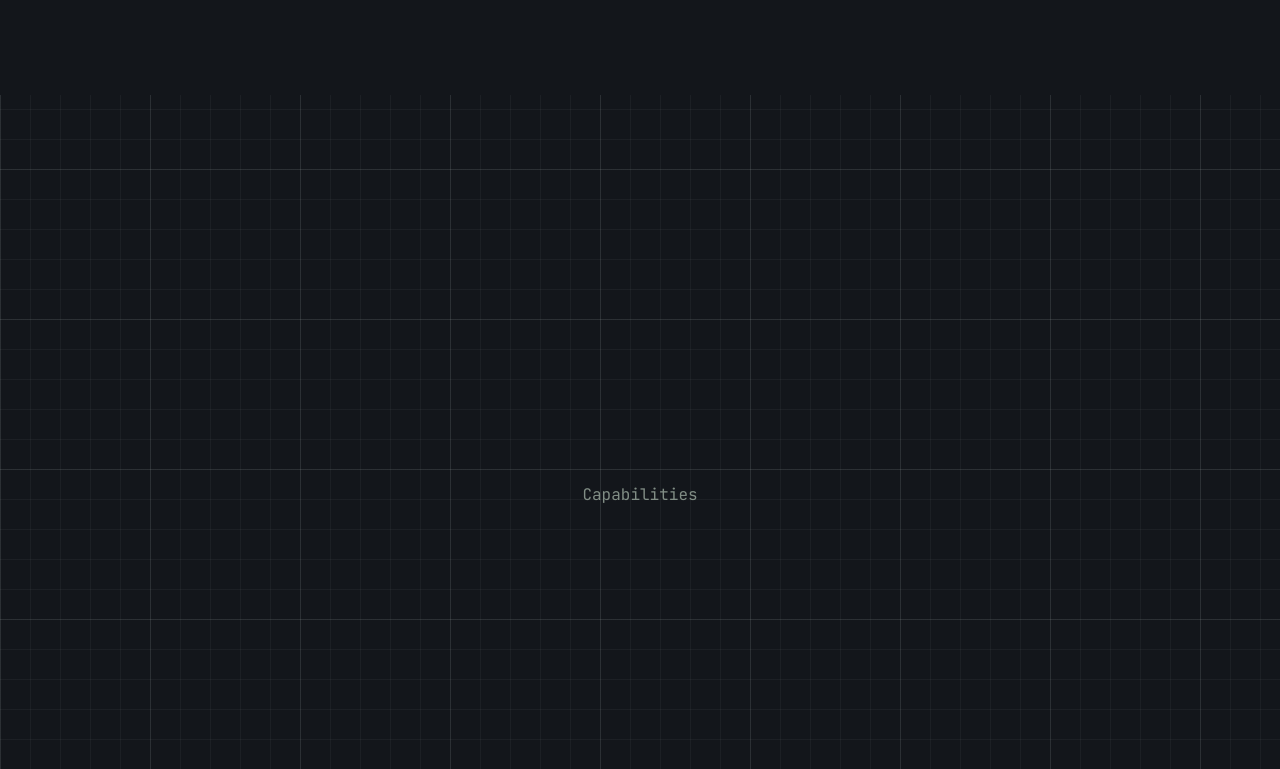
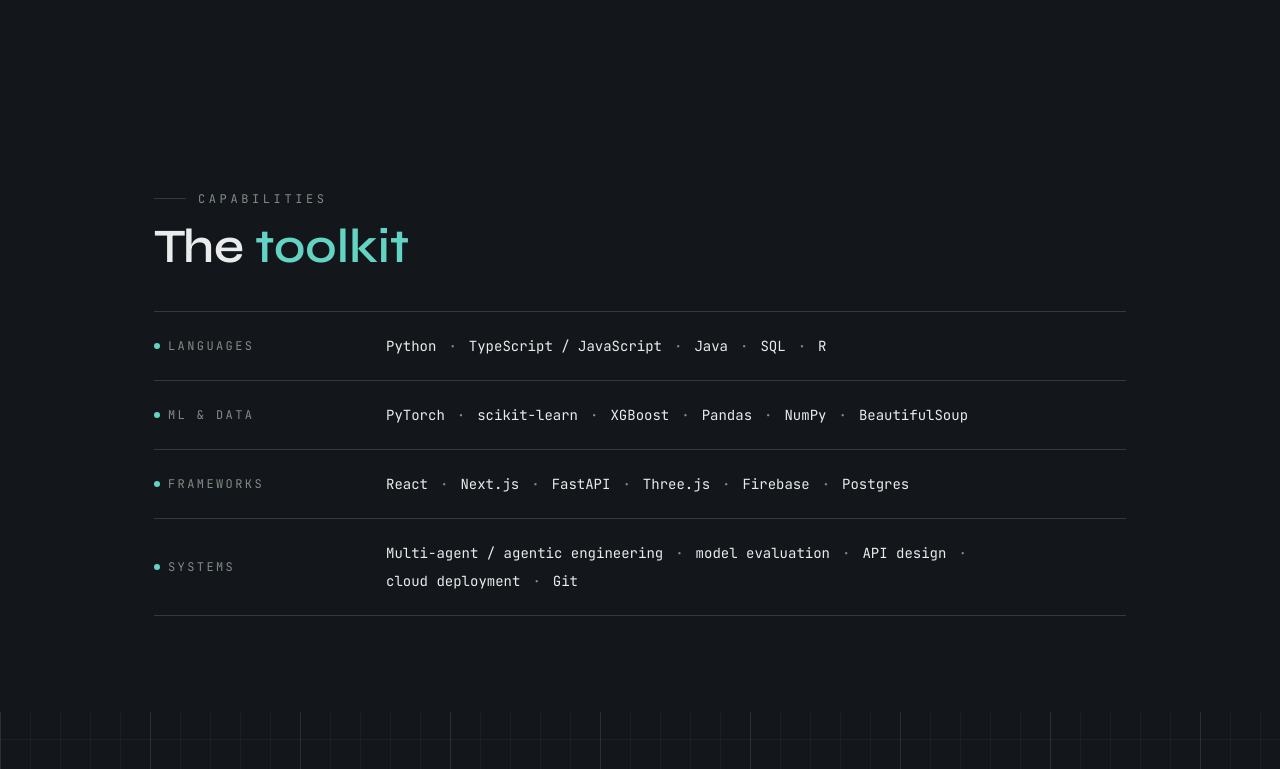
Before and after one commit to at350/personal-website, a React (Vite) app: page / in a window 1280 px wide. Shown: the part 1931-2700 px from the top of the page. Built offline with nearby package versions, Linux system fonts and the light colour scheme.

Commit message:
feat: capabilities spec-sheet schedule

```diff
--- a/src/components/Capabilities.tsx
+++ b/src/components/Capabilities.tsx
@@ -1,4 +1,41 @@
-// src/components/Capabilities.tsx (stub)
+import { motion } from 'framer-motion'
+import { capabilities } from '../data/content'
+
 export default function Capabilities() {
-  return <section id="toolkit" className="min-h-screen grid place-items-center font-mono text-muted">Capabilities</section>
+  return (
+    <section id="toolkit" className="bg-bg py-16 md:py-24">
+      <div className="mx-auto max-w-[1100px] px-6 md:px-10 lg:px-16">
+        <div className="mb-10">
+          <div className="mb-4 flex items-center gap-3">
+            <span className="h-px w-8 bg-stroke" />
+            <span className="font-mono text-xs uppercase tracking-[0.3em] text-muted">Capabilities</span>
+          </div>
+          <h2 className="font-display text-4xl md:text-5xl">The <span className="text-accent">toolkit</span></h2>
+        </div>
+
+        <div className="border-t border-stroke">
+          {capabilities.map((group, i) => (
+            <motion.div
+              key={group.label}
+              initial={{ opacity: 0, y: 20 }} whileInView={{ opacity: 1, y: 0 }}
+              viewport={{ once: true }} transition={{ duration: 0.6, delay: i * 0.08 }}
+              className="grid grid-cols-1 gap-2 border-b border-stroke py-6 md:grid-cols-[200px_1fr] md:gap-8"
+            >
+              <div className="flex items-center gap-2 font-mono text-xs uppercase tracking-[0.2em] text-muted">
+                <span className="h-1.5 w-1.5 rounded-full bg-accent" />
+                {group.label}
+              </div>
+              <div className="flex flex-wrap items-center gap-x-3 gap-y-2 font-mono text-sm">
+                {group.items.map((item, k) => (
+                  <span key={item} className="text-text-primary">
+                    {item}{k < group.items.length - 1 && <span className="ml-3 text-muted">·</span>}
+                  </span>
+                ))}
+              </div>
+            </motion.div>
+          ))}
+        </div>
+      </div>
+    </section>
+  )
 }
```
